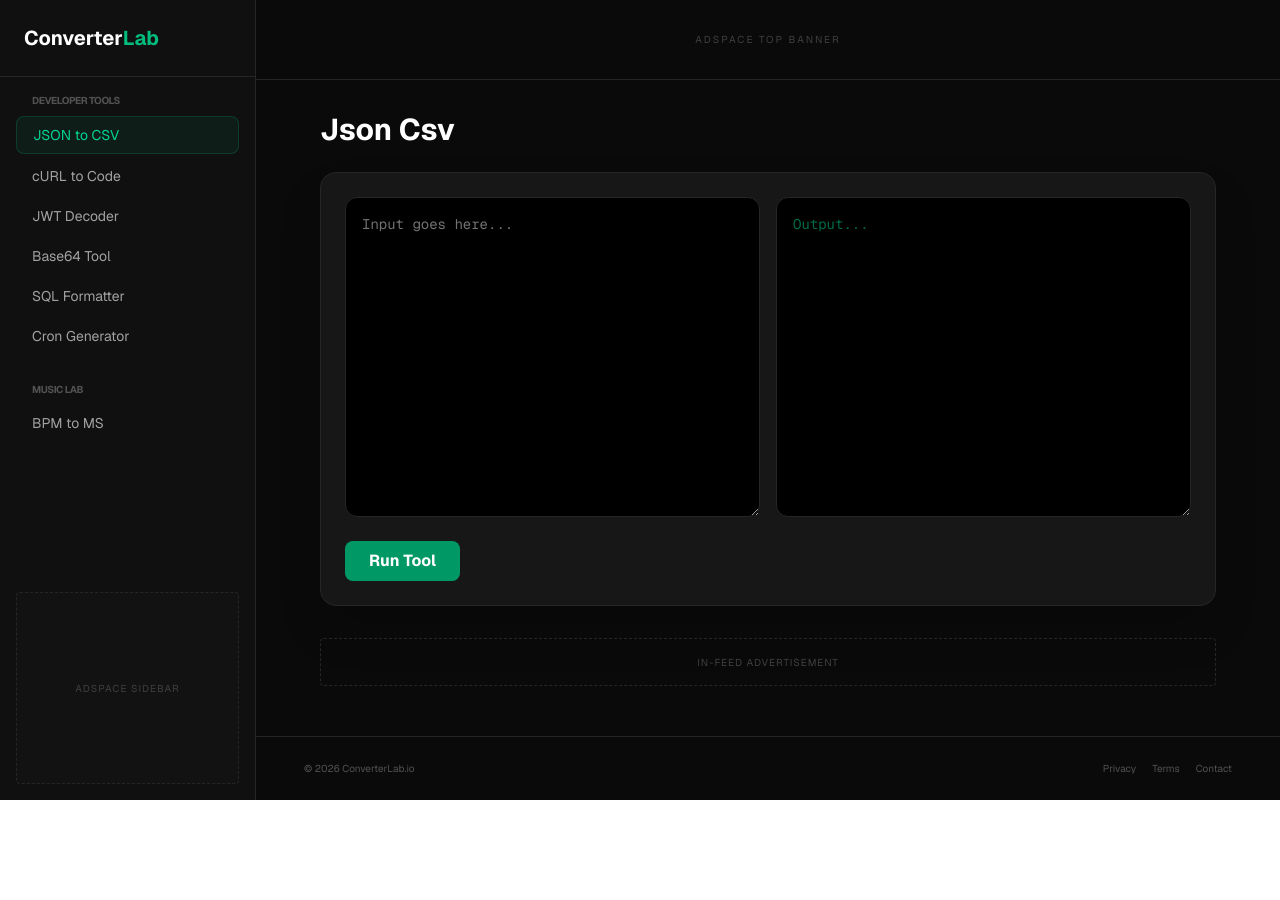
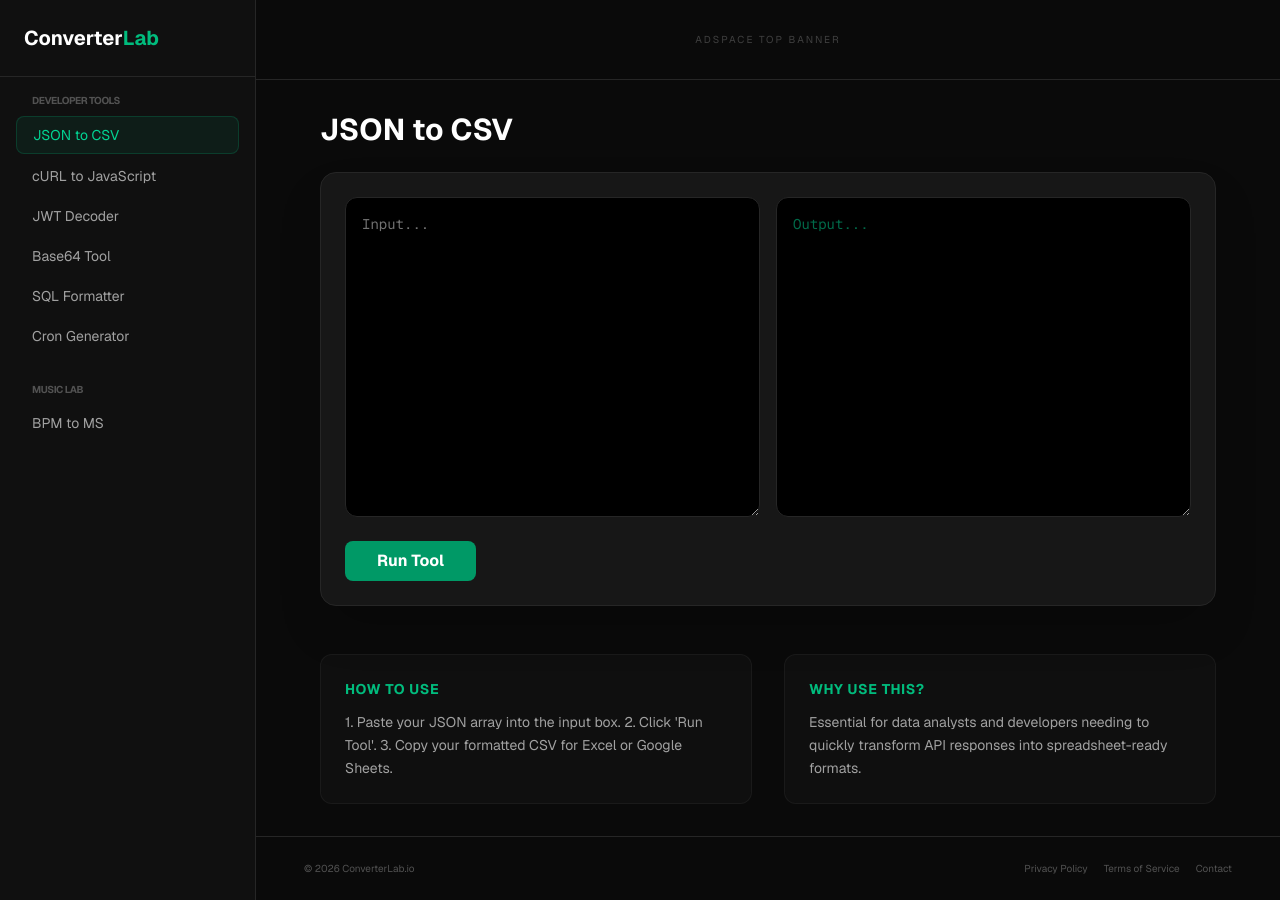
Before and after one commit to Jamminsvinyl/converterlab, a Next.js app: page / in a window 1280 px wide. Before the commit the page ends 800 px from the top, so only its background shows below. Built offline with nearby package versions, Linux system fonts and the light colour scheme.

Commit message:
SEO optimization with user guides for all tools

```diff
--- a/src/app/page.js
+++ b/src/app/page.js
@@ -10,11 +10,9 @@ export default function Home() {
   const [bpm, setBpm] = useState(120);
 
   const handleConvert = (actionType = "default") => {
-    setError("");
-    setOutput("");
+    setError(""); setOutput("");
     try {
       if (!input.trim() && activeTab !== "bpm-ms") return;
-
       if (activeTab === "json-csv") {
         let data = JSON.parse(input);
         if (!Array.isArray(data)) data = [data];
@@ -43,30 +41,53 @@ export default function Home() {
         setOutput(formatted.trim());
       }
       else if (activeTab === "cron-gen") {
-        setOutput("0 0 * * * (Example: Every day at midnight)");
+        setOutput("0 0 * * * (Example: Runs every day at midnight)");
       }
     } catch (e) { setError("Format error. Please check your input."); }
   };
 
-  // Music Lab Calculation
   const calculateBpm = (val) => {
     setBpm(val);
     const ms = (60000 / val).toFixed(2);
-    setOutput(`1/4 Note (Quarter): ${ms} ms\n1/8 Note (Eighth): ${(ms/2).toFixed(2)} ms\n1/16 Note (Sixteenth): ${(ms/4).toFixed(2)} ms`);
+    setOutput(`1/4 Note: ${ms} ms\n1/8 Note: ${(ms/2).toFixed(2)} ms\n1/16 Note: ${(ms/4).toFixed(2)} ms\n1/32 Note: ${(ms/8).toFixed(2)} ms`);
   };
 
-  const tabs = {
-    "dev": [
-      { id: "json-csv", name: "JSON to CSV" },
-      { id: "curl-code", name: "cURL to Code" },
-      { id: "jwt-decoder", name: "JWT Decoder" },
-      { id: "base64", name: "Base64 Tool" },
-      { id: "sql-format", name: "SQL Formatter" },
-      { id: "cron-gen", name: "Cron Generator" }
-    ],
-    "music": [
-      { id: "bpm-ms", name: "BPM to MS" }
-    ]
+  const toolData = {
+    "json-csv": {
+      name: "JSON to CSV",
+      how: "1. Paste your JSON array into the input box. 2. Click 'Run Tool'. 3. Copy your formatted CSV for Excel or Google Sheets.",
+      why: "Essential for data analysts and developers needing to quickly transform API responses into spreadsheet-ready formats."
+    },
+    "curl-code": {
+      name: "cURL to JavaScript",
+      how: "1. Paste your cURL command. 2. Our tool extracts the URL and method. 3. Instantly get a production-ready Fetch API snippet.",
+      why: "Speeds up front-end development by converting terminal commands into reusable code in seconds."
+    },
+    "jwt-decoder": {
+      name: "JWT Decoder",
+      how: "1. Paste your encoded JSON Web Token. 2. Instantly see the decoded header and payload data.",
+      why: "A secure, browser-based way to inspect tokens without sending sensitive data to any server."
+    },
+    "base64": {
+      name: "Base64 Tool",
+      how: "1. Enter your text. 2. Choose 'Encode' to scramble or 'Decode' to read Base64 strings.",
+      why: "A must-have utility for handling data URI, basic auth headers, and web-safe data transmission."
+    },
+    "sql-format": {
+      name: "SQL Formatter",
+      how: "1. Paste your messy SQL query. 2. Click 'Run Tool'. 3. Copy the beautified, readable SQL code.",
+      why: "Improves code readability and helps debug complex database queries instantly."
+    },
+    "cron-gen": {
+      name: "Cron Generator",
+      how: "1. Enter your schedule requirements. 2. Generate the crontab expression needed for server tasks.",
+      why: "Eliminates the guesswork in scheduling automated server scripts and maintenance jobs."
+    },
+    "bpm-ms": {
+      name: "BPM to Milliseconds",
+      how: "1. Enter your track's BPM. 2. Instantly get the delay and reverb timing for various note values.",
+      why: "The ultimate tool for music producers and sound engineers to time effects perfectly with the rhythm."
+    }
   };
 
   return (
@@ -77,59 +98,65 @@ export default function Home() {
         </div>
         <nav className="flex-1 p-4 space-y-1 overflow-y-auto">
           <div className="text-[10px] font-bold text-neutral-600 uppercase mb-2 px-4 tracking-tighter">Developer Tools</div>
-          {tabs.dev.map(t => (
-            <button key={t.id} onClick={() => {setActiveTab(t.id); setInput(""); setOutput("");}} className={`w-full text-left px-4 py-2 rounded-lg text-sm transition ${activeTab === t.id ? 'bg-emerald-600/10 text-emerald-400 border border-emerald-500/20' : 'text-neutral-400 hover:bg-neutral-800'}`}>{t.name}</button>
+          {["json-csv", "curl-code", "jwt-decoder", "base64", "sql-format", "cron-gen"].map(id => (
+            <button key={id} onClick={() => {setActiveTab(id); setInput(""); setOutput("");}} className={`w-full text-left px-4 py-2 rounded-lg text-sm transition ${activeTab === id ? 'bg-emerald-600/10 text-emerald-400 border border-emerald-500/20' : 'text-neutral-400 hover:bg-neutral-800'}`}>{toolData[id].name}</button>
           ))}
           <div className="text-[10px] font-bold text-neutral-600 uppercase mb-2 mt-6 px-4 tracking-tighter">Music Lab</div>
-          {tabs.music.map(t => (
-            <button key={t.id} onClick={() => {setActiveTab(t.id); setInput(""); setOutput("");}} className={`w-full text-left px-4 py-2 rounded-lg text-sm transition ${activeTab === t.id ? 'bg-emerald-600/10 text-emerald-400 border border-emerald-500/20' : 'text-neutral-400 hover:bg-neutral-800'}`}>{t.name}</button>
-          ))}
+          <button onClick={() => {setActiveTab("bpm-ms"); setOutput(""); calculateBpm(120);}} className={`w-full text-left px-4 py-2 rounded-lg text-sm transition ${activeTab === "bpm-ms" ? 'bg-emerald-600/10 text-emerald-400 border border-emerald-500/20' : 'text-neutral-400 hover:bg-neutral-800'}`}>BPM to MS</button>
         </nav>
-        <div className="m-4 p-4 h-48 bg-neutral-800/10 border border-dashed border-neutral-800 rounded flex items-center justify-center text-[10px] text-neutral-700 text-center uppercase tracking-widest">AdSpace Sidebar</div>
       </aside>
 
       <main className="flex-1 flex flex-col">
         <div className="w-full h-20 border-b border-neutral-800 flex items-center justify-center text-[10px] text-neutral-700 uppercase tracking-[0.2em]">AdSpace Top Banner</div>
         <div className="p-8 flex-1">
           <div className="max-w-4xl mx-auto">
-            <h2 className="text-3xl font-bold text-white mb-6 capitalize">{activeTab.replace('-', ' ')}</h2>
+            <h2 className="text-3xl font-bold text-white mb-6">{toolData[activeTab].name}</h2>
 
-            <div className="bg-neutral-900 border border-neutral-800 rounded-2xl p-6 shadow-2xl">
+            <div className="bg-neutral-900 border border-neutral-800 rounded-2xl p-6 shadow-2xl mb-12">
               {activeTab === "bpm-ms" ? (
                 <div className="space-y-6">
-                  <label className="block text-sm font-medium text-neutral-400">Enter BPM (Tempo)</label>
                   <input type="number" value={bpm} onChange={(e) => calculateBpm(e.target.value)} className="w-full bg-black border border-neutral-800 rounded-lg p-4 text-2xl font-mono text-emerald-400 outline-none focus:border-emerald-500" />
-                  <pre className="p-6 bg-black rounded-xl border border-neutral-800 text-emerald-500 font-mono">{output || "Calculation will appear here..."}</pre>
+                  <pre className="p-6 bg-black rounded-xl border border-neutral-800 text-emerald-500 font-mono text-lg">{output}</pre>
                 </div>
               ) : (
                 <>
                   <div className="grid grid-cols-1 lg:grid-cols-2 gap-4">
-                    <textarea className="h-80 bg-black border border-neutral-800 rounded-xl p-4 text-sm font-mono outline-none focus:border-emerald-500" value={input} onChange={(e) => setInput(e.target.value)} placeholder="Input goes here..." />
+                    <textarea className="h-80 bg-black border border-neutral-800 rounded-xl p-4 text-sm font-mono outline-none focus:border-emerald-500" value={input} onChange={(e) => setInput(e.target.value)} placeholder="Input..." />
                     <textarea className="h-80 bg-black border border-neutral-800 rounded-xl p-4 text-sm font-mono text-emerald-400 outline-none" value={output} readOnly placeholder="Output..." />
                   </div>
-                  <div className="mt-6 flex gap-3 items-center">
+                  <div className="mt-6 flex gap-3">
                     {activeTab === "base64" ? (
-                      <>
-                        <button onClick={() => handleConvert("encode")} className="px-6 py-2 bg-emerald-600 hover:bg-emerald-500 text-white font-bold rounded-lg transition-all active:scale-95">Encode</button>
-                        <button onClick={() => handleConvert("decode")} className="px-6 py-2 border border-emerald-600 text-emerald-500 rounded-lg">Decode</button>
-                      </>
+                      <><button onClick={() => handleConvert("encode")} className="px-6 py-2 bg-emerald-600 text-white font-bold rounded-lg">Encode</button>
+                      <button onClick={() => handleConvert("decode")} className="px-6 py-2 border border-emerald-600 text-emerald-500 rounded-lg">Decode</button></>
                     ) : (
-                      <button onClick={() => handleConvert()} className="px-6 py-2 bg-emerald-600 hover:bg-emerald-500 text-white font-bold rounded-lg transition-all active:scale-95">Run Tool</button>
+                      <button onClick={() => handleConvert()} className="px-8 py-2 bg-emerald-600 text-white font-bold rounded-lg">Run Tool</button>
                     )}
-                    {output && <button onClick={() => navigator.clipboard.writeText(output)} className="ml-auto text-xs text-neutral-500 hover:text-white underline">Copy to Clipboard</button>}
+                    {output && <button onClick={() => navigator.clipboard.writeText(output)} className="ml-auto text-xs text-neutral-500 underline">Copy Result</button>}
                   </div>
                 </>
               )}
             </div>
-            <div className="mt-8 h-12 border border-dashed border-neutral-800 rounded flex items-center justify-center text-[10px] text-neutral-700 uppercase tracking-widest">In-Feed Advertisement</div>
+
+            {/* SEO SECTIONS */}
+            <div className="grid md:grid-cols-2 gap-8 text-sm">
+              <div className="bg-neutral-900/40 p-6 rounded-xl border border-neutral-800/50">
+                <h3 className="text-emerald-500 font-bold mb-3 uppercase tracking-wider">How to Use</h3>
+                <p className="text-neutral-400 leading-relaxed">{toolData[activeTab].how}</p>
+              </div>
+              <div className="bg-neutral-900/40 p-6 rounded-xl border border-neutral-800/50">
+                <h3 className="text-emerald-500 font-bold mb-3 uppercase tracking-wider">Why Use This?</h3>
+                <p className="text-neutral-400 leading-relaxed">{toolData[activeTab].why}</p>
+              </div>
+            </div>
+
           </div>
         </div>
         <footer className="p-6 border-t border-neutral-800 flex justify-between items-center text-[10px] text-neutral-600 px-12">
           <div>© 2026 ConverterLab.io</div>
           <div className="flex gap-4">
-            <a href="/privacy" className="hover:text-emerald-500">Privacy</a>
-            <a href="/terms" className="hover:text-emerald-500">Terms</a>
-            <a href="mailto:hello@converterlab.io" className="hover:text-emerald-500">Contact</a>
+            <a href="/privacy" className="hover:text-emerald-500">Privacy Policy</a>
+            <a href="/terms" className="hover:text-emerald-500">Terms of Service</a>
+            <a href="mailto:hello@converterlab.io" className="hover:text-emerald-500 transition-colors">Contact</a>
           </div>
         </footer>
       </main>
```
